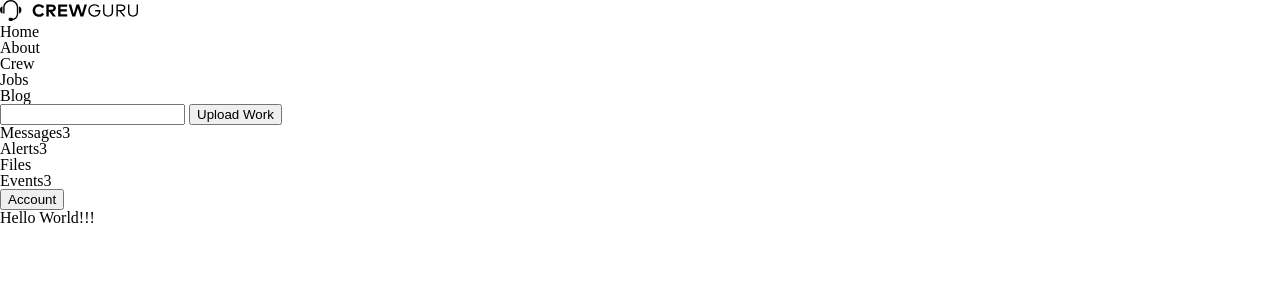
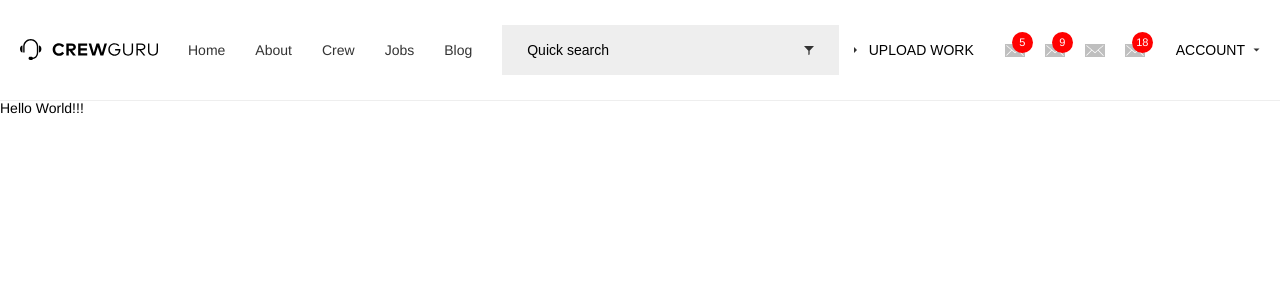
Before and after one commit to crewguru/prototype, a Jekyll site: the page built from index.html, in a window 1280 px wide. Shown: the top 300 px of the page. Built offline with Jekyll 4.4.1, drawn with Linux system fonts in a browser that asks for light colours.

Commit message:
Style Update - Header

```diff
--- a/_includes/header.html
+++ b/_includes/header.html
@@ -1,5 +1,5 @@
 <header class="page-header">
-
+    <div class="container">
         <!--  CrewGuru Logo -->
         <h1 class="page-header--logo">
             {% include logo.svg %}
@@ -8,23 +8,24 @@
         <!-- Main Navigation -->
         <nav class="page-header--nav">
             <ul>
-            <li><a href="#"></a>Home</li>
-            <li><a href="#"></a>About</li>
-            <li><a href="#"></a>Crew</li>
-            <li><a href="#"></a>Jobs</li>
-            <li><a href="#"></a>Blog</li>
+                <li><a href="#">Home</a></li>
+                <li><a href="#">About</a></li>
+                <li><a href="#">Crew</a></li>
+                <li><a href="#">Jobs</a></li>
+                <li><a href="#">Blog</a></li>
             </ul>
         </nav>
 
         <!-- Search Box -->
-    <input type="text" name="searchBox" id="search-box" class="page-header--search">
-    <button class="page-header--upload-button">Upload Work</button>
+        <button class="page-header--search">Quick search</button>
+        <button class="btn page-header--upload-button">Upload Work</button>
         <ul class="page-header--utilities">
-        <li>Messages<span>3</span></li>
-        <li>Alerts<span>3</span></li>
-        <li>Files</li>
-        <li>Events<span>3</span></li>
+            <li><span>Messages</span><figure>5</figure></li>
+            <li><span>Alerts</span><figure>9</figure></li>
+            <li><span>Files</span></li>
+            <li><span>Events</span><figure>18</figure></li>
         </ul>
-    <a class="avatar" href="#"></a>
-    <button class="page-header--account-button">Account</button>
+        <a class="page-header--avatar" href="#"></a>
+        <button class="btn page-header--account-button">Account</button>
+    </div>
 </header>
--- a/assets/css/main.sass
+++ b/assets/css/main.sass
@@ -1,4 +1,18 @@
 ---
 ---
+
 // Tools
+@import tools/vars
 @import tools/reset
+
+// Modules
+@import modules/page-header
+
+// Global
+a
+	text-decoration: none
+	color: $black
+.container
+	max-width: 1240px
+	padding: 0 20px
+	margin: 0 auto
--- /dev/null
+++ b/assets/css/modules/_page-header.sass
@@ -0,0 +1,61 @@
+.page-header
+	border-bottom: solid 1px #eee
+	padding: 25px 0
+	.container
+		display: flex
+		align-items: center
+	.btn
+		background-color: transparent
+		border: none
+		text-transform: uppercase
+		font-size: 14px
+	&--nav
+		ul
+			display: flex
+			justify-content: space-around
+			margin: 0 15px
+			li
+				margin: 0 15px
+	&--search
+		border: none
+		padding: 17px 25px
+		flex: 1
+		text-align: left
+		font-size: 14px
+		background: #eee url('../img/search_icon.svg') no-repeat  right 25px center
+	&--upload-button
+		margin: 0 15px
+		padding-left: 15px
+		background: url('../img/icn_arrow-right.svg') no-repeat left center
+
+	&--utilities
+		display: flex
+		li
+			height: 30px
+			width: 30px
+			position: relative
+			background: url('../img/icn_messages.svg') no-repeat center center
+			margin: 0 5px
+			span
+				text-indent: 100%
+				overflow: hidden
+				white-space: nowrap
+				display: block
+			figure
+				position: absolute
+				top: -3px
+				right: -3px
+				height: 21px
+				width: 21px
+				font-size: 11px
+				font-weight: 400
+				color: white
+				background: red
+				line-height: 21px
+				text-align: center
+				border-radius: 50%
+	&--avatar
+	&--account-button
+		margin-left: 15px
+		padding-right: 15px
+		background: url('../img/icn_arrow-down.svg') no-repeat right center
--- a/assets/css/tools/_reset.scss
+++ b/assets/css/tools/_reset.scss
@@ -25,6 +25,8 @@ footer, header, hgroup, menu, nav, section {
 }
 body {
 	line-height: 1;
+	font-family: helvetica, arial, sans-serif;
+	font-size: 14px;
 }
 ol, ul {
 	list-style: none;
--- /dev/null
+++ b/assets/css/tools/_vars.sass
@@ -0,0 +1 @@
+$black: #333
```
Also changed, not shown: assets/img/icn_arrow-down.svg (added), assets/img/icn_arrow-right.svg (added), assets/img/icn_messages.svg (added), assets/img/search_icon.svg (added). Lines whose indentation alone changed are shown as unchanged.
